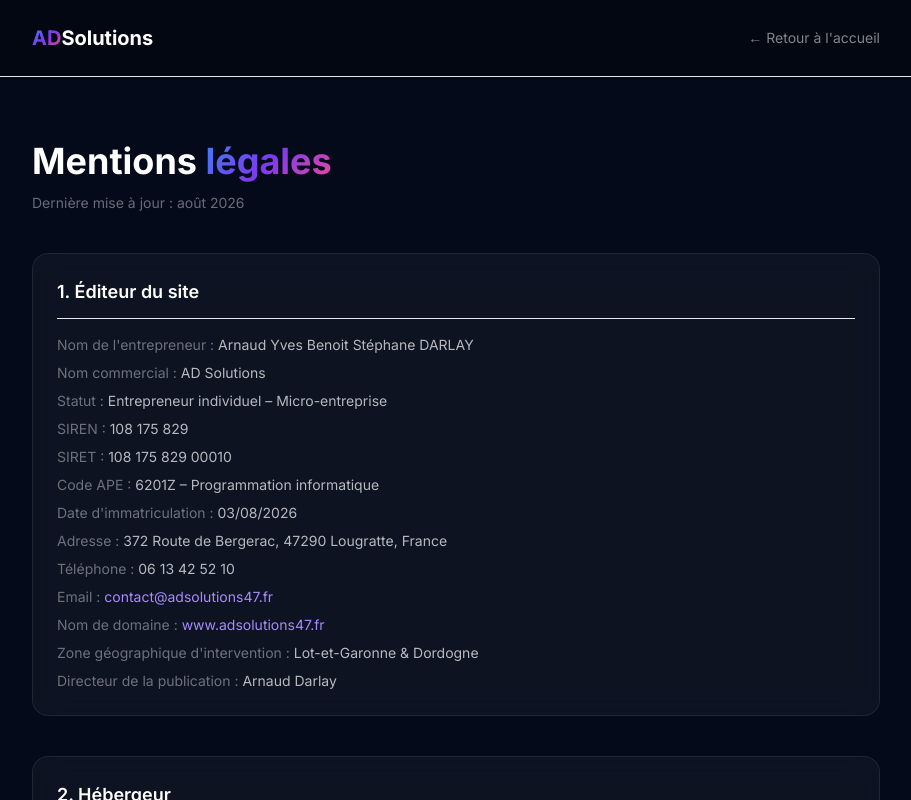
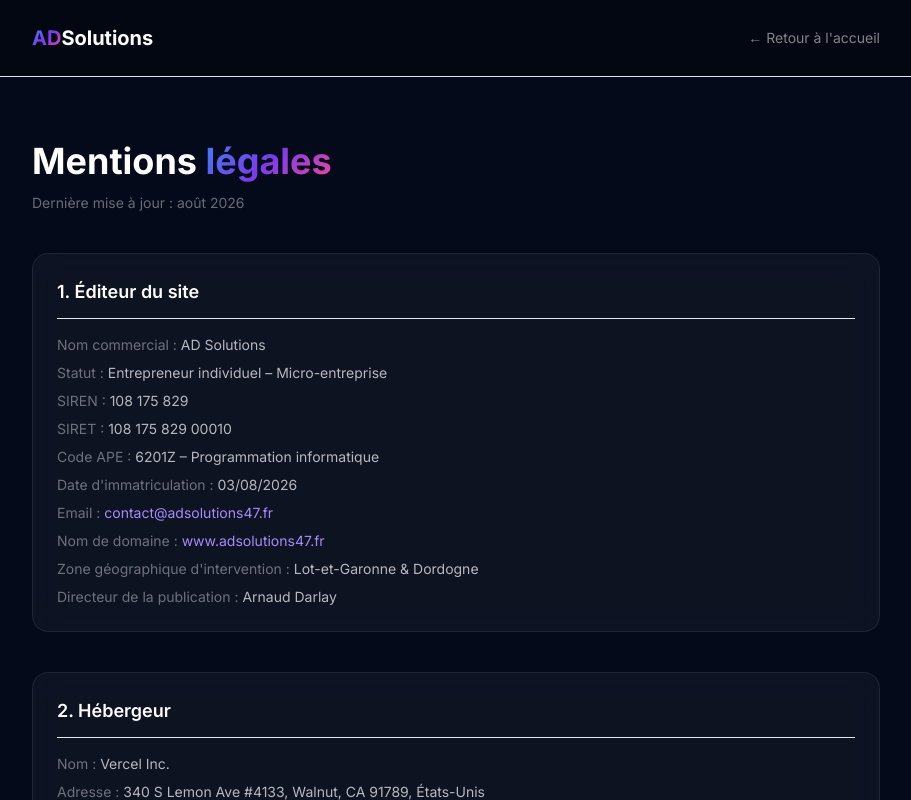
Before and after one commit to lespa57-ui/adsolutions, a Next.js app: page /mentions-legales in a window 1280 px wide. Shown: the top 800 px of the page, without its empty margins (184-1095 px from the left). Built offline with nearby package versions, Linux system fonts and the light colour scheme.

Commit message:
Mise à jour des mentions légales

```diff
--- a/src/app/mentions-legales/page.tsx
+++ b/src/app/mentions-legales/page.tsx
@@ -49,15 +49,12 @@ export default function MentionsLegales() {
               1. Éditeur du site
             </h2>
             <div className="space-y-2 text-sm">
-              <p><span className="text-white/40">Nom de l&apos;entrepreneur :</span> <span className="text-white/70">Arnaud Yves Benoit Stéphane DARLAY</span></p>
               <p><span className="text-white/40">Nom commercial :</span> <span className="text-white/70">AD Solutions</span></p>
               <p><span className="text-white/40">Statut :</span> <span className="text-white/70">Entrepreneur individuel – Micro-entreprise</span></p>
               <p><span className="text-white/40">SIREN :</span> <span className="text-white/70">108 175 829</span></p>
               <p><span className="text-white/40">SIRET :</span> <span className="text-white/70">108 175 829 00010</span></p>
               <p><span className="text-white/40">Code APE :</span> <span className="text-white/70">6201Z – Programmation informatique</span></p>
               <p><span className="text-white/40">Date d&apos;immatriculation :</span> <span className="text-white/70">03/08/2026</span></p>
-              <p><span className="text-white/40">Adresse :</span> <span className="text-white/70">372 Route de Bergerac, 47290 Lougratte, France</span></p>
-              <p><span className="text-white/40">Téléphone :</span> <span className="text-white/70">06 13 42 52 10</span></p>
               <p><span className="text-white/40">Email :</span>{" "}
                 <a href="mailto:contact@adsolutions47.fr" className="text-violet-400 hover:text-violet-300 transition-colors">
                   contact@adsolutions47.fr
```
